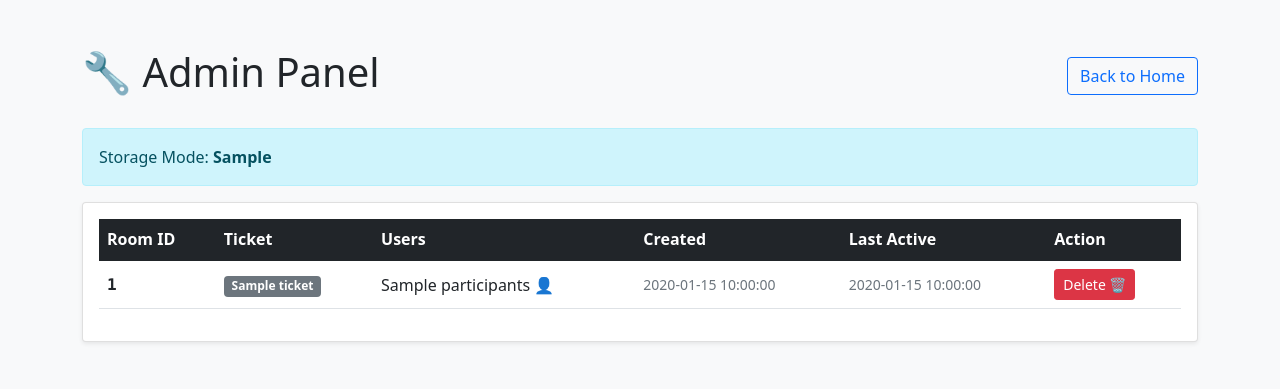
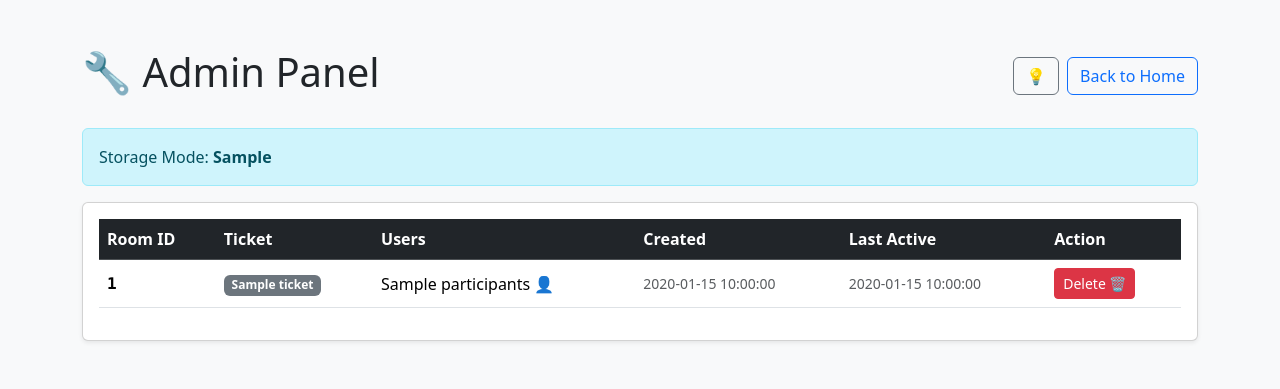
Before and after one commit to fredissy/shotspoker.py, a Flask app: template templates/admin.html.j2 in a window 1280 px wide. Shown: the top 389 px of the page. Run offline with Flask 3, Linux system fonts and the light colour scheme; the template is opened without the code that fills it: most values are stand-ins (such as "Sample title", 1, 10 or a date in 2020).

Commit message:
Add dark mode for admin

```diff
--- a/templates/admin.html.j2
+++ b/templates/admin.html.j2
@@ -4,13 +4,18 @@
     <meta charset="UTF-8">
     <title>Shots Poker - Admin</title>
     <link rel="icon" type="image/svg+xml" href="{{ url_for('static', filename='img/favicon.svg') }}"/>
-    <link href="https://cdn.jsdelivr.net/npm/bootstrap@5.1.3/dist/css/bootstrap.min.css" rel="stylesheet">
+    <link href="https://cdn.jsdelivr.net/npm/bootstrap@5.3.8/dist/css/bootstrap.min.css" rel="stylesheet">
 </head>
-<body class="bg-light">
+<body class="bg-body-tertiary">
     <div class="container py-5">
         <div class="d-flex justify-content-between align-items-center mb-4">
             <h1>🔧 Admin Panel</h1>
-            <a href="/" class="btn btn-outline-primary">Back to Home</a>
+            <div class="d-flex gap-2">
+                <button class="btn btn-outline-secondary" onclick="toggleTheme()" title="Toggle Dark Mode">
+                    💡
+                </button>
+                <a href="/" class="btn btn-outline-primary">Back to Home</a>
+            </div>
         </div>
 
         <div class="alert alert-info">
@@ -57,5 +62,22 @@
             </div>
         </div>
     </div>
+
+    <script>
+        // 1. Initialize Theme on Load
+        (function() {
+            const savedTheme = localStorage.getItem('theme') || 'light';
+            document.documentElement.setAttribute('data-bs-theme', savedTheme);
+        })();
+
+        // 2. Toggle Function
+        function toggleTheme() {
+            const currentTheme = document.documentElement.getAttribute('data-bs-theme');
+            const newTheme = currentTheme === 'dark' ? 'light' : 'dark';
+
+            document.documentElement.setAttribute('data-bs-theme', newTheme);
+            localStorage.setItem('theme', newTheme); // Shared storage key
+        }
+    </script>
 </body>
 </html>
```
